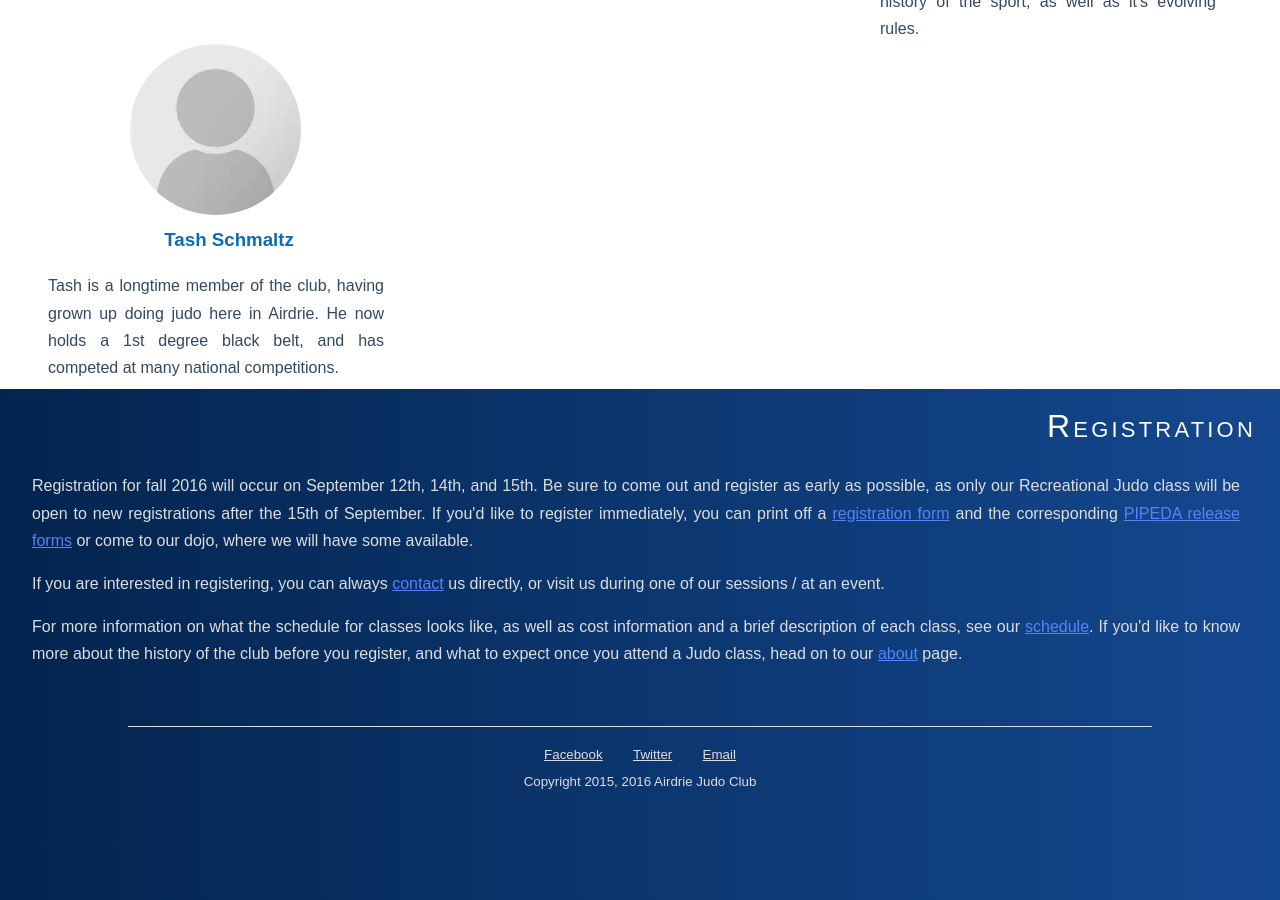
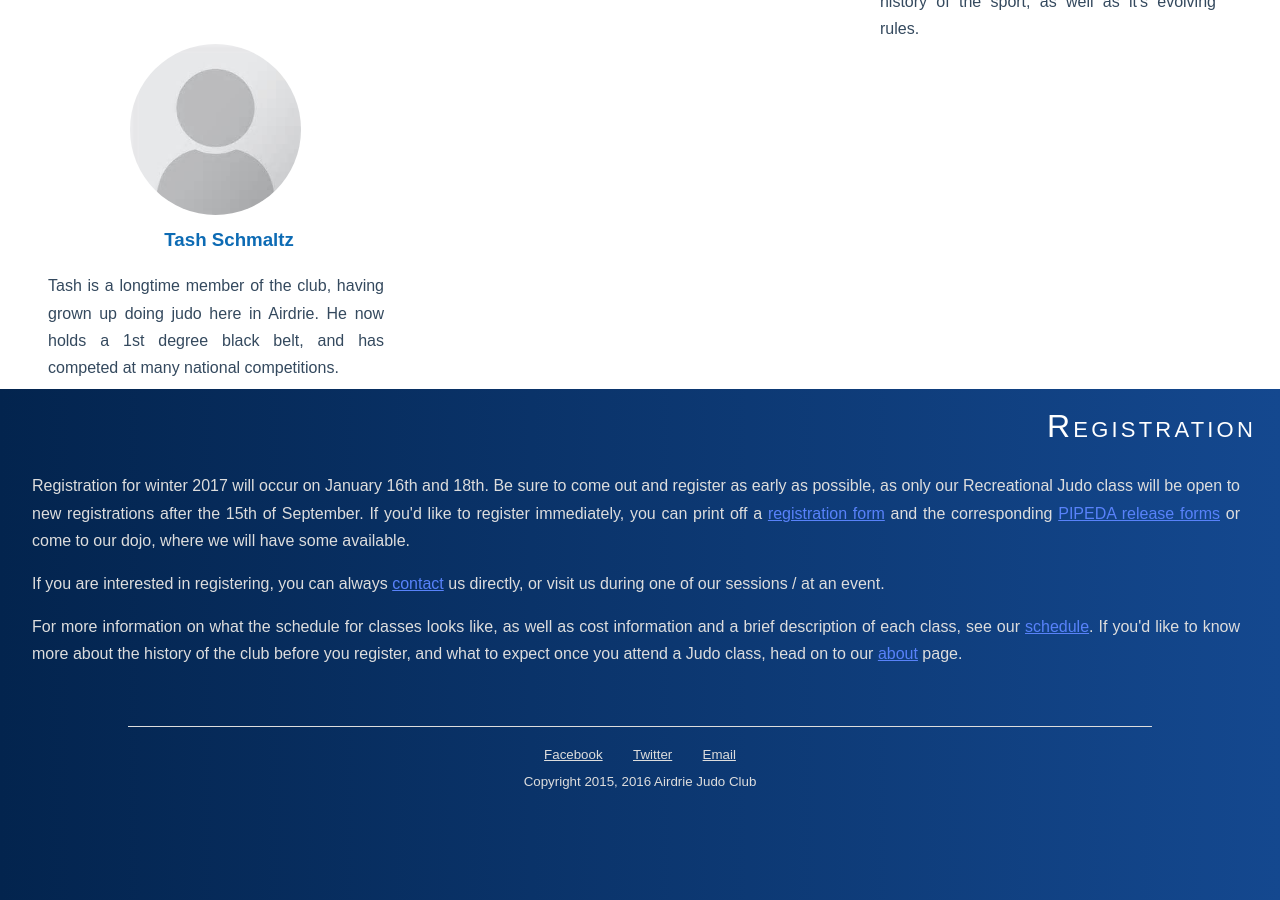
Before and after one commit to ThatGeoGuy/airdrie-judo, a Jekyll site: the page built from index.html, in a window 1280 px wide and 900 px high, scrolled down 1700 px. Built offline with Jekyll 4.4.1, drawn with Linux system fonts in a browser that asks for light colours; nearby versions of some CDN libraries.

Commit message:
Updates for W2017 registration dates

```diff
--- a/index.html
+++ b/index.html
@@ -123,11 +123,11 @@ stylesheets:
       <div class='pure-u-1 pure-u-md-1-1 pure-u-lrg-1-1'>
         <h1 class='content-head' id='register'>Registration</h1>
         <p>
-          Registration for fall 2016 will occur on September 12th, 14th,
-          and 15th. Be sure to come out and register as early as possible, as
-          only our Recreational Judo class will be open to new registrations
-          after the 15th of September. If you'd like to register immediately,
-          you can print off a <a href='{{
+          Registration for winter 2017 will occur on January 16th and 18th.  Be
+          sure to come out and register as early as possible, as only our
+          Recreational Judo class will be open to new registrations after the
+          15th of September. If you'd like to register immediately, you can
+          print off a <a href='{{
           site.baseurl}}/pub/Airdrie_Judo_Club_Registration_Form_F16_W17.pdf'>registration
           form</a> and the corresponding <a href='{{ site.baseurl
           }}/pub/PIPEDA_Forms.pdf'>PIPEDA release forms</a> or come to our
```
